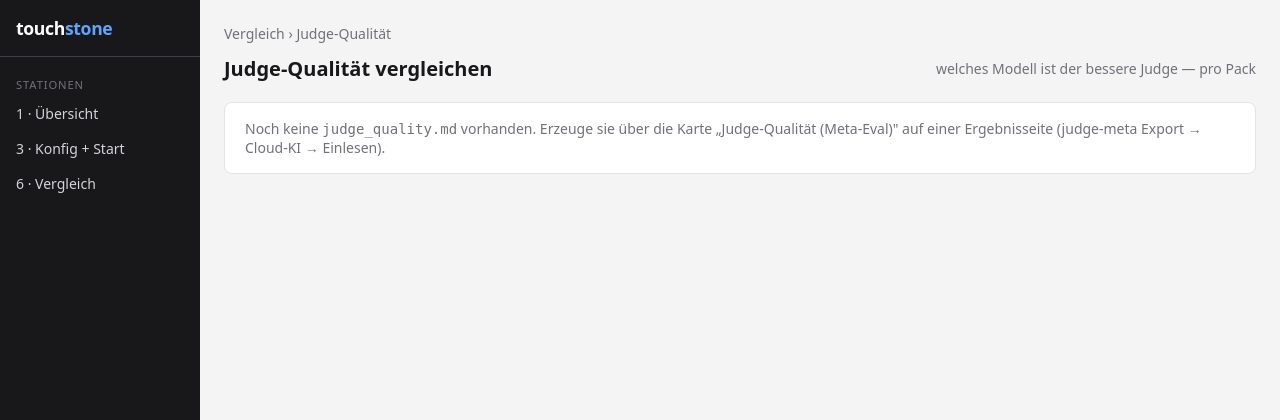
After one commit to johannes-kaindl/llm-benchmark-harness, a Python web app: template touchstone/gui/templates/compare_judges.html in a window 1280 px wide. The commit adds this page. Shown: the top 420 px of the page. Run offline with Jinja, Linux system fonts and the light colour scheme; the template is opened without the code that fills it, so the values that code supplies are empty.

Commit message:
feat(gui): /compare-judges cross-judge aggregate view + link from /compare

```diff
--- a/touchstone/gui/templates/compare.html
+++ b/touchstone/gui/templates/compare.html
@@ -5,6 +5,7 @@
 <div class="page-header">
   <h1 class="page-title">Vergleich</h1>
   <span class="muted text-sm">Läufe auswählen und vergleichen</span>
+  <a href="/compare-judges" class="btn btn-secondary" style="margin-left:auto">Judge-Qualität vergleichen →</a>
 </div>
 
 <div class="card" x-data="{ sel: [], chip: '', pack: '', model: '', judging: true }">
--- /dev/null
+++ b/touchstone/gui/templates/compare_judges.html
@@ -0,0 +1,54 @@
+{% extends "base.html" %}
+{% block title_suffix %} · Judge-Vergleich{% endblock %}
+{% block breadcrumb %}
+<nav class="breadcrumb muted text-sm"><a href="/compare">Vergleich</a> › Judge-Qualität</nav>
+{% endblock %}
+{% block body %}
+<div class="page-header">
+  <h1 class="page-title">Judge-Qualität vergleichen</h1>
+  <span class="muted text-sm">welches Modell ist der bessere Judge — pro Pack</span>
+</div>
+
+{% if not groups %}
+<div class="card">
+  <p class="muted">Noch keine <code>judge_quality.md</code> vorhanden. Erzeuge sie über die Karte
+  „Judge-Qualität (Meta-Eval)" auf einer Ergebnisseite (judge-meta Export → Cloud-KI → Einlesen).</p>
+</div>
+{% else %}
+{% for g in groups %}
+<div class="card">
+  <div class="card-title">Pack: {{ g.pack }}</div>
+  <p class="muted text-xs" style="margin-bottom:0.5rem">
+    Vergleichbar nur bei gleichem Pack + gleicher Cloud-Referenz. 🏆 = bester Wert in dieser Spalte
+    (niedrigstes mean|Δ|, höchste Raten); Gleichstand → keine Markierung.
+  </p>
+  <table class="bundle-table">
+    <thead>
+      <tr>
+        <th>Bundle</th>
+        <th>Judge-Modell</th>
+        <th>mean|Δ|</th>
+        <th>Verbesserung benannt</th>
+        <th>Belege</th>
+        <th>Höhe begründet</th>
+        <th>Sicherheit</th>
+      </tr>
+    </thead>
+    <tbody>
+      {% for r in g.rows %}
+      <tr>
+        <td>{{ r.bundle }}</td>
+        <td>{{ r.judge_model }}</td>
+        <td>{% if r.mean_abs_delta is not none %}{{ r.mean_abs_delta }}{% if g.winners.mean_abs_delta == r.key %} 🏆{% endif %}{% else %}<span class="muted">—</span>{% endif %}</td>
+        <td>{% if r.names_improvement_rate is not none %}{{ (r.names_improvement_rate * 100) | round | int }}%{% if g.winners.names_improvement_rate == r.key %} 🏆{% endif %}{% else %}<span class="muted">—</span>{% endif %}</td>
+        <td>{% if r.cites_evidence_rate is not none %}{{ (r.cites_evidence_rate * 100) | round | int }}%{% if g.winners.cites_evidence_rate == r.key %} 🏆{% endif %}{% else %}<span class="muted">—</span>{% endif %}</td>
+        <td>{% if r.justifies_level_rate is not none %}{{ (r.justifies_level_rate * 100) | round | int }}%{% if g.winners.justifies_level_rate == r.key %} 🏆{% endif %}{% else %}<span class="muted">—</span>{% endif %}</td>
+        <td>{% if r.catches_safety_rate is not none %}{{ (r.catches_safety_rate * 100) | round | int }}%{% if g.winners.catches_safety_rate == r.key %} 🏆{% endif %}{% else %}<span class="muted">—</span>{% endif %}</td>
+      </tr>
+      {% endfor %}
+    </tbody>
+  </table>
+</div>
+{% endfor %}
+{% endif %}
+{% endblock %}
```
Also changed, not shown: tests/test_gui_compare_judges.py (added, +60 -0 lines), touchstone/gui/app.py (+9 -0 lines).
